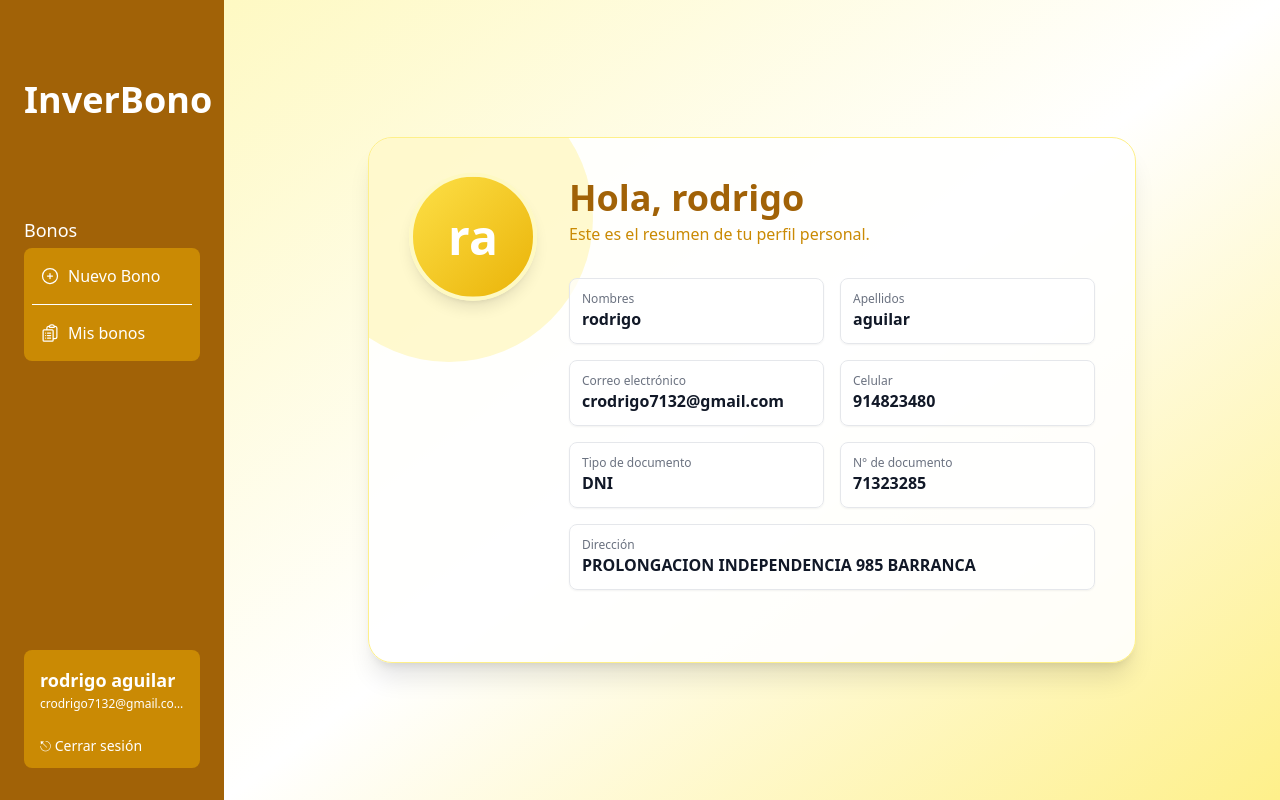
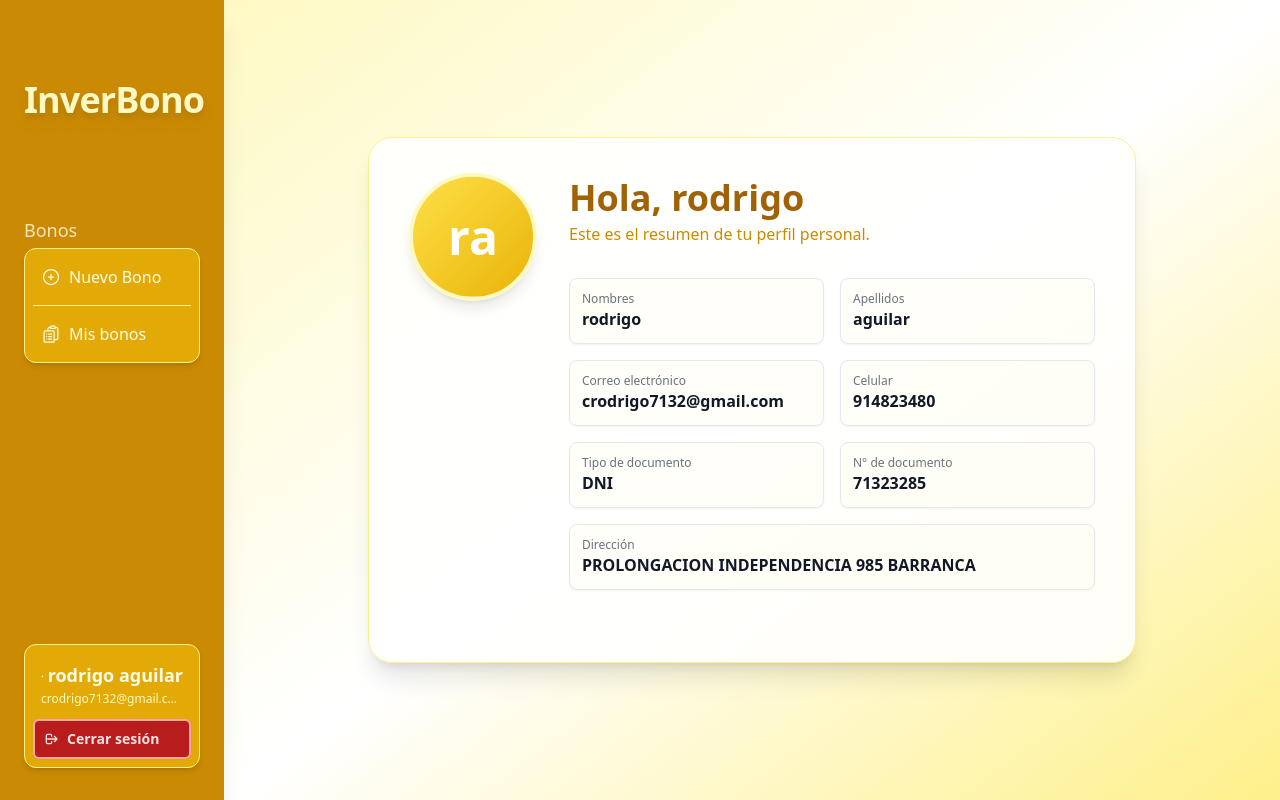
Before and after one commit to Finanzas-3438/InverBonoFinanzas, a Django app: page /perfil/ in a window 1280 px wide. Run offline with Django 3.2, Linux system fonts and the light colour scheme; a user stored in the database is signed in; some libraries are stand-ins or nearby versions.

Commit message:
feat: redesign and add name to bond

```diff
--- a/InverBono/accounts/templates/accounts/dashboard.html
+++ b/InverBono/accounts/templates/accounts/dashboard.html
@@ -4,9 +4,9 @@
 {% block content %}
 {% include "_sidebar.html" %}
 
-<main class="ml-56 p-8 min-h-screen bg-gradient-to-br from-yellow-100 via-white to-yellow-100">
+<main class="ml-56 p-8 pt-16 min-h-screen bg-gradient-to-br from-yellow-100 via-white to-yellow-100">
   <div class="max-w-5xl mx-auto">
-    <h2 class="text-3xl font-extrabold text-yellow-700 mb-2">Bienvenido/a, {{ user.nombres }}</h2>
+    <h2 class="text-4xl font-extrabold text-yellow-700 mb-2">Bienvenido/a, {{ user.nombres }}</h2>
     <p class="mb-8 text-gray-600">Aquí puedes gestionar tus bonos y ver tu información financiera.</p>
     <div class="bg-white/90 rounded-2xl shadow-xl border border-yellow-200 p-8">
       <h3 class="text-xl font-bold text-gray-800 mb-4 flex items-center gap-2">
--- a/InverBono/accounts/templates/accounts/perfil.html
+++ b/InverBono/accounts/templates/accounts/perfil.html
@@ -5,8 +5,6 @@
 {% include "_sidebar.html" %}
 <main class="min-h-screen bg-gradient-to-br from-yellow-100 via-white to-yellow-200 text-gray-900 flex items-center justify-center ml-56 p-8">
   <section class="w-full max-w-3xl bg-white/90 border border-yellow-200 rounded-3xl shadow-xl p-10 relative overflow-hidden">
-    <div class="absolute -top-16 -left-16 w-72 h-72 bg-yellow-200 opacity-20 rounded-full animate-pulse z-0"></div>
-    <div class="relative z-10">
       <div class="flex flex-col md:flex-row items-center md:items-start gap-8">
         <div class="shrink-0 bg-gradient-to-br from-yellow-300 to-yellow-500 rounded-full w-32 h-32 flex items-center justify-center text-5xl font-extrabold text-white shadow-lg animate-bounce-slow border-4 border-yellow-100">
           {{ user.nombres|slice:":1" }}{{ user.apellidos|slice:":1" }}
@@ -17,31 +15,31 @@
           </h1>
           <p class="text-base text-yellow-600 mb-8 text-center md:text-left">Este es el resumen de tu perfil personal.</p>
           <div class="grid md:grid-cols-2 gap-4">
-            <div class="bg-white/70 border border-gray-200 rounded-lg p-3 shadow-sm">
+            <div class="bg-yellow-50/30 border border-gray-200 rounded-lg p-3 shadow-sm hover:shadow-lg transition-all duration-100">
               <p class="text-gray-500 text-xs">Nombres</p>
               <p class="font-semibold text-gray-900 text-base">{{ user.nombres }}</p>
             </div>
-            <div class="bg-white/70 border border-gray-200 rounded-lg p-3 shadow-sm">
+            <div class="bg-yellow-50/30 border border-gray-200 rounded-lg p-3 shadow-sm hover:shadow-lg transition-all duration-100">
               <p class="text-gray-500 text-xs">Apellidos</p>
               <p class="font-semibold text-gray-900 text-base">{{ user.apellidos }}</p>
             </div>
-            <div class="bg-white/70 border border-gray-200 rounded-lg p-3 shadow-sm">
+            <div class="bg-yellow-50/30 border border-gray-200 rounded-lg p-3 shadow-sm hover:shadow-lg transition-all duration-100">
               <p class="text-gray-500 text-xs">Correo electrónico</p>
               <p class="font-semibold text-gray-900 text-base">{{ user.email }}</p>
             </div>
-            <div class="bg-white/70 border border-gray-200 rounded-lg p-3 shadow-sm">
+            <div class="bg-yellow-50/30 border border-gray-200 rounded-lg p-3 shadow-sm hover:shadow-lg transition-all duration-100">
               <p class="text-gray-500 text-xs">Celular</p>
               <p class="font-semibold text-gray-900 text-base">{{ user.celular }}</p>
             </div>
-            <div class="bg-white/70 border border-gray-200 rounded-lg p-3 shadow-sm">
+            <div class="bg-yellow-50/30 border border-gray-200 rounded-lg p-3 shadow-sm hover:shadow-lg transition-all duration-100">
               <p class="text-gray-500 text-xs">Tipo de documento</p>
               <p class="font-semibold text-gray-900 text-base">{{ user.tipo_documento }}</p>
             </div>
-            <div class="bg-white/70 border border-gray-200 rounded-lg p-3 shadow-sm">
+            <div class="bg-yellow-50/30 border border-gray-200 rounded-lg p-3 shadow-sm hover:shadow-lg transition-all duration-100">
               <p class="text-gray-500 text-xs">N° de documento</p>
               <p class="font-semibold text-gray-900 text-base">{{ user.documento }}</p>
             </div>
-            <div class="md:col-span-2 bg-white/70 border border-gray-200 rounded-lg p-3 shadow-sm">
+            <div class="md:col-span-2 bg-yellow-50/30 border border-gray-200 rounded-lg p-3 shadow-sm hover:shadow-lg transition-all duration-100">
               <p class="text-gray-500 text-xs">Dirección</p>
               <p class="font-semibold text-gray-900 text-base">{{ user.direccion }}</p>
             </div>
--- a/InverBono/bonds/models.py
+++ b/InverBono/bonds/models.py
@@ -1,6 +1,7 @@
 from django.db import models
 
 class Bond(models.Model):
+    name = models.CharField(max_length=100, default="Bono #1")
     nominal_value = models.DecimalField(max_digits=20, decimal_places=2)
     commercial_value = models.DecimalField(max_digits=20, decimal_places=2)
     issue_date = models.DateField()
--- a/InverBono/bonds/views.py
+++ b/InverBono/bonds/views.py
@@ -11,6 +11,7 @@ def create_bond_view(request):
                 return None
 
         bond_data = {
+            'name': request.POST.get('bond_name', 'Bono #1'),
             'nominal_value': parse_decimal(request.POST.get('nominal_value')),
             'commercial_value': parse_decimal(request.POST.get('commercial_value')),
             'issue_date': request.POST.get('issue_date'),
@@ -27,7 +28,7 @@ def create_bond_view(request):
             'float_percentage': parse_decimal(request.POST.get('float_percentage')),
             'cavali_percentage': parse_decimal(request.POST.get('cavali_percentage')),
         }
-        bond_data = {k: v for k, v in bond_data.items() if v is not None or k in ['nominal_value', 'commercial_value', 'issue_date', 'years_number', 'coupon_frequency', 'interest_rate_type', 'capitalization', 'interest_rate', 'annual_discount_rate', 'income_tax']}
+        bond_data = {k: v for k, v in bond_data.items() if v is not None or k in ['nominal_value', 'commercial_value', 'issue_date', 'years_number', 'coupon_frequency', 'interest_rate_type', 'capitalization', 'interest_rate', 'annual_discount_rate', 'income_tax', 'nombre']}
         try:
             Bond.objects.create(**bond_data)
             return redirect('dashboard')
--- a/InverBono/templates/_sidebar.html
+++ b/InverBono/templates/_sidebar.html
@@ -1,33 +1,33 @@
-<aside class="fixed z-[100] top-0 bottom-0 left-0 @container w-56 shrink-0 transition-all ease-in-out duration-300 overflow-x-hidden bg-yellow-700 backdrop-blur-md">
-  <nav class="absolute w-56 text-white py-4 px-6 top-0 bottom-0 min-h-[90vh] h-full z-40">
+<aside class="fixed z-[100] top-0 bottom-0 left-0 @container w-56 shrink-0 transition-all ease-in-out duration-300 overflow-x-hidden bg-yellow-600 backdrop-blur-md shadow-xl">
+  <nav class="absolute w-56 text-yellow-50 py-4 px-6 top-0 bottom-0 min-h-[90vh] h-full z-40">
     <div class="flex flex-col gap-2 xl:gap-4 h-full">
-      <a href="{% url 'dashboard' %}">
-        <h1 class="text-4xl font-semibold text-center mt-16">InverBono</h1>
+      <a href="{% url 'dashboard' %}" class="select-none">
+        <h1 class="text-4xl font-extrabold text-center mt-16 tracking-tight text-yellow-100 drop-shadow-lg">
+          <span class="inline-block">InverBono</span>
+        </h1>
       </a>
 
       <div class="mt-20">
-        <p class="text-lg font-light">Bonos</p>
-        <section class="bg-yellow-600 rounded-lg p-2 flex flex-col gap-2 mt-1">
-          <a href="{% url 'bonds:create_bond' %}" class="flex gap-2 items-center hover:bg-yellow-700 rounded-md p-2">
+        <p class="text-lg font-light text-yellow-50/80">Bonos</p>
+        <section class="bg-yellow-500/80 rounded-xl p-2 flex flex-col gap-2 mt-1 shadow-md border border-yellow-200">
+          <a href="{% url 'bonds:create_bond' %}" class="flex gap-2 items-center rounded-md p-2 transition-colors hover:bg-yellow-600" title="Registrar un nuevo bono">
             <!-- plus icon -->
             <svg xmlns="http://www.w3.org/2000/svg" fill="none" viewBox="0 0 24 24" stroke-width="1.5"
-              stroke="currentColor" class="size-5">
+              stroke="currentColor" class="size-5 text-yellow-50">
               <path stroke-linecap="round" stroke-linejoin="round"
                 d="M12 9v6m3-3H9m12 0a9 9 0 1 1-18 0 9 9 0 0 1 18 0Z" />
             </svg>
-            <p>Nuevo Bono</p>
+            <p class="font-medium">Nuevo Bono</p>
           </a>
-
-          <hr class="border-t border-white w-full">
-
-          <a href="#" class="flex gap-2 items-center hover:bg-yellow-700 rounded-md p-2">
+          <hr class="border-t border-yellow-200 w-full">
+          <a href="#" class="flex gap-2 items-center rounded-md p-2 transition-colors hover:bg-yellow-600" title="Ver tus bonos registrados">
             <!-- doc icon -->
             <svg xmlns="http://www.w3.org/2000/svg" fill="none" viewBox="0 0 24 24" stroke-width="1.5"
-              stroke="currentColor" class="size-5">
+              stroke="currentColor" class="size-5 text-yellow-50">
               <path stroke-linecap="round" stroke-linejoin="round"
                 d="M9 12h3.75M9 15h3.75M9 18h3.75m3 .75H18a2.25 2.25 0 0 0 2.25-2.25V6.108c0-1.135-.845-2.098-1.976-2.192a48.424 48.424 0 0 0-1.123-.08m-5.801 0c-.065.21-.1.433-.1.664 0 .414.336.75.75.75h4.5a.75.75 0 0 0 .75-.75 2.25 2.25 0 0 0-.1-.664m-5.8 0A2.251 2.251 0 0 1 13.5 2.25H15c1.012 0 1.867.668 2.15 1.586m-5.8 0c-.376.023-.75.05-1.124.08C9.095 4.01 8.25 4.973 8.25 6.108V8.25m0 0H4.875c-.621 0-1.125.504-1.125 1.125v11.25c0 .621.504 1.125 1.125 1.125h9.75c.621 0 1.125-.504 1.125-1.125V9.375c0-.621-.504-1.125-1.125-1.125H8.25ZM6.75 12h.008v.008H6.75V12Zm0 3h.008v.008H6.75V15Zm0 3h.008v.008H6.75V18Z" />
             </svg>
-            <p>Mis bonos</p>
+            <p class="font-medium">Mis bonos</p>
           </a>
         </section>
       </div>
@@ -35,18 +35,24 @@
       <div class="grow"></div>
 
       <div>
-      <section class="bg-yellow-600 rounded-lg p-2 mb-4">
-        <a href="{% url 'perfil' %}" class="p-2 rounded-md hover:bg-yellow-700 block">
-            <h3 class="font-semibold text-lg truncate">{{ user.nombres }} {{ user.apellidos }}</h3>
-            <p class="text-xs mt-0.5 truncate">{{ user.email }}</p>
+      <section class="bg-yellow-500/80 rounded-xl p-2 mb-4 shadow-md border border-yellow-200">
+        <a href="{% url 'perfil' %}" class="p-2 rounded-md hover:bg-yellow-600 block transition-colors" title="Ver tu perfil">
+            <div class="font-semibold text-lg truncate text-yellow-50 flex items-center gap-1">
+              <svg xmlns="http://www.w3.org/2000/svg" viewBox="0 0 24 24" fill="currentColor" class="size-4 mt-0.5">
+                <path fill-rule="evenodd" d="M7.5 6a4.5 4.5 0 1 1 9 0 4.5 4.5 0 0 1-9 0ZM3.751 20.105a8.25 8.25 0 0 1 16.498 0 .75.75 0 0 1-.437.695A18.683 18.683 0 0 1 12 22.5c-2.786 0-5.433-.608-7.812-1.7a.75.75 0 0 1-.437-.695Z" clip-rule="evenodd" />
+              </svg>
+              <p>{{ user.nombres }} {{ user.apellidos }}</p>
+            </div>
+            <p class="text-xs mt-0.5 truncate text-yellow-100">{{ user.email }}</p>
         </a>
-        <form method="POST" action="{% url 'logout' %}" class="mt-3">
+        <form method="POST" action="{% url 'logout' %}" class="mt-1">
             {% csrf_token %}
-            <button type="submit" class="w-full text-left px-2 py-1 rounded-md text-sm text-white hover:bg-yellow-700 transition">
-            ⎋ Cerrar sesión
+            <button type="submit" class="w-full text-left p-2 rounded-md text-sm font-semibold flex items-center gap-2 text-red-100 border-2 border-red-300 hover:bg-red-600 bg-red-700 transition shadow-sm focus:outline-none focus:ring-2 focus:ring-red-200" title="Cerrar sesión de tu cuenta">
+              <svg class="w-4 h-4" fill="none" stroke="currentColor" stroke-width="2" viewBox="0 0 24 24"><path stroke-linecap="round" stroke-linejoin="round" d="M17 16l4-4m0 0l-4-4m4 4H7m6 4v1a2 2 0 0 1-2 2H7a2 2 0 0 1-2-2V7a2 2 0 0 1 2-2h4a2 2 0 0 1 2 2v1"/></svg>
+              Cerrar sesión
             </button>
         </form>
-        </section>
+      </section>
       </div>
     </div>
   </nav>
```
Also changed, not shown: InverBono/bonds/templates/create-bond.html (+27 -40 lines).
